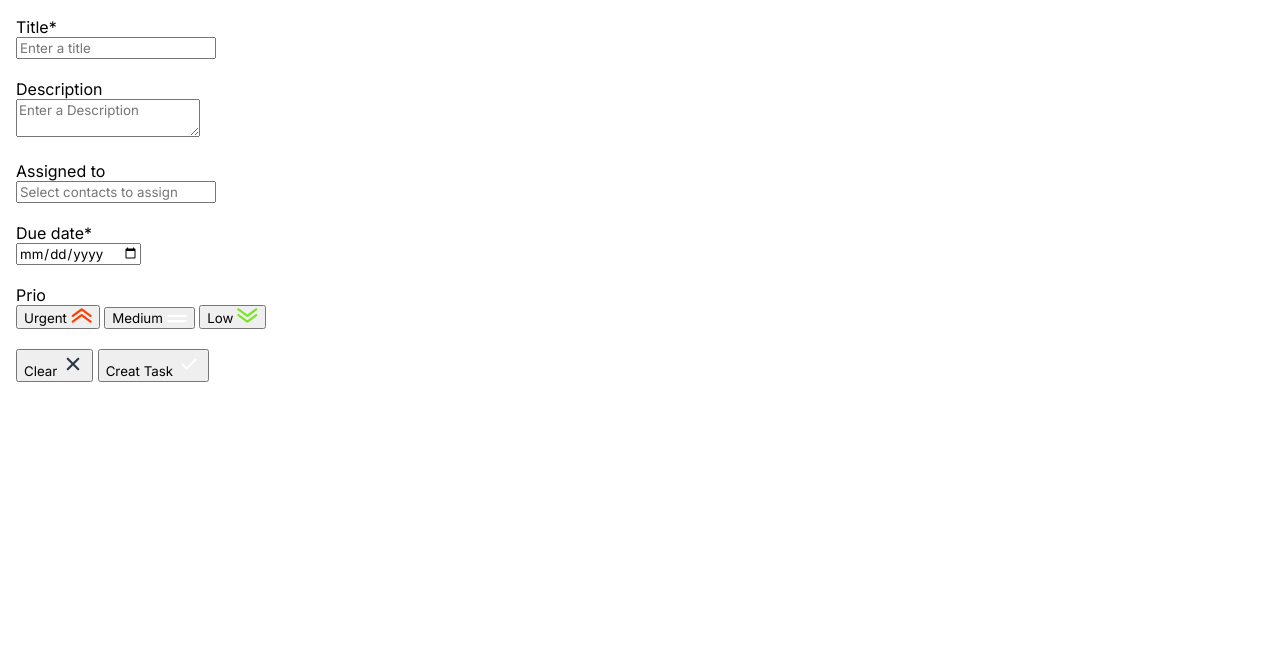
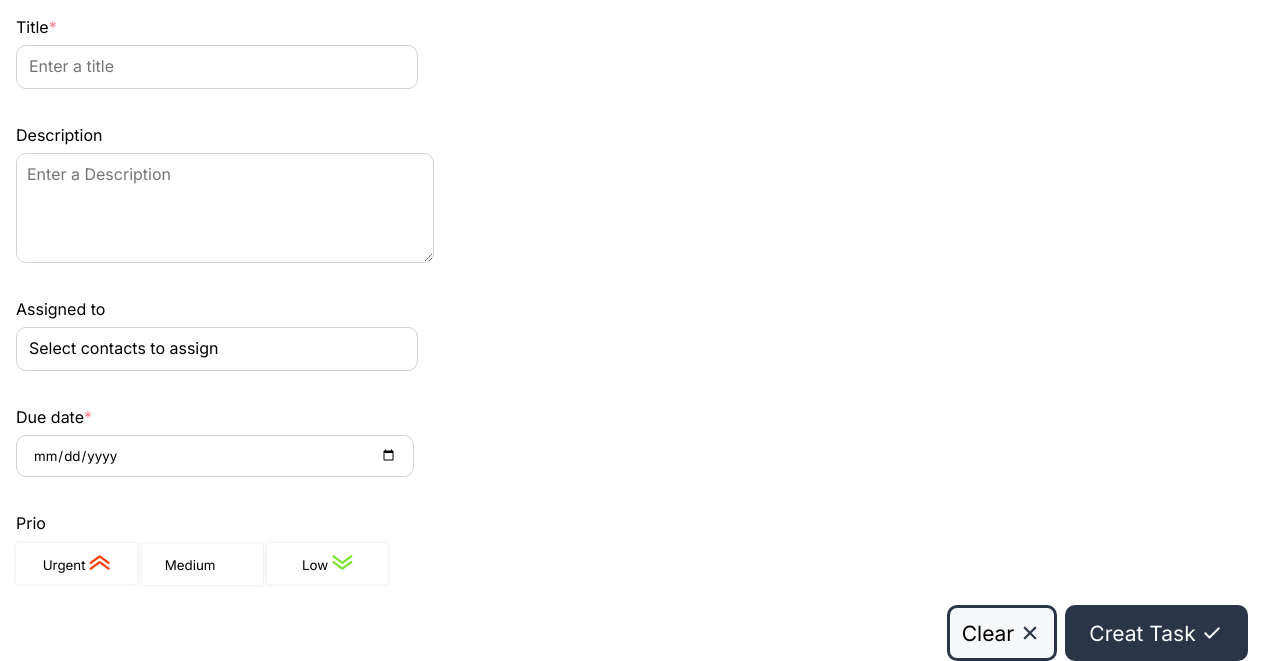
Before and after one commit to arocruzer/join-405, a plain HTML site: page HTML/addTask.html in a window 1280 px wide. Shown: the part 172-833 px from the top of the page. Before the commit the page ends 800 px from the top, so only its background shows below. Drawn offline with Linux system fonts and the light colour scheme; a web font is replaced by a local one.

Commit message:
added add taks html and assets

```diff
--- a/style.css
+++ b/style.css
@@ -86,3 +86,103 @@ h2{
     text-decoration-skip-ink: none;
 
 }
+.prio-container{
+  display: flex;
+  flex-direction: column;
+  gap: 10px;
+}
+.btn-prio{
+  height: 41px;
+  width: 121px;
+  background-color: #FFFFFF;
+  border: none;
+  box-shadow: 0px 0px 4px 0px #0000001A;
+}
+.clear-addTask-container{
+  display: flex;
+  flex-direction: row;
+  justify-content: flex-end;
+  padding-right: 16px;
+  gap: 8px;
+}
+
+.clear-btn{
+  height: 56px;
+  width: 110px;
+  border: solid #2A3647;
+  background-color: #f6f7f8;
+  border-radius: 10px;
+  display: flex;
+  align-items: center;
+  justify-content: center;
+  gap: 4px;
+  font-size: 21px;
+}
+.creatTask-btn{
+  height: 56px;
+  width: 183px;
+  color: white;
+  background-color: #2a3647;
+  border: solid #2A3647;
+  border-radius: 10px;
+  display: flex;
+  align-items: center;
+  justify-content: center;
+  gap: 4px;
+  font-size: 21px;
+}
+
+span{
+  color: #FF8190;
+}
+
+.title-input{
+  height: 40px;
+  width: 396px;
+  border: 1px solid #D1D1D1;
+  border-radius: 10px;
+}
+
+input::placeholder{
+  padding-left: 10px;
+  font-size: 16px;
+}
+
+.input-containers{
+  display: flex;
+  flex-direction: column;
+  gap: 8px;
+  padding-bottom: 16px;
+}
+.description-input{
+  height: 88px;
+  width: 396px;
+  border: 1px solid #D1D1D1;
+  border-radius: 10px;
+  padding: 10px;
+  font-size: 16px;
+}
+.assignTo-input{
+  height: 40px;
+  width: 396px;
+  border: 1px solid #D1D1D1;
+  border-radius: 10px;
+}
+.assignTo-input::placeholder{
+  color: black;
+}
+.date-input{
+  height: 40px;
+  width: 364px;
+  border: 1px solid #D1D1D1;
+  border-radius: 10px;
+  padding-left: 16px;
+  padding-right: 16px;
+}
+.login-header{
+  padding: 37px 38px;
+}
+.login-logo{
+  height: 78px;
+  width: 64px;
+}
```
Also changed, not shown: HTML/legalNotice.html (+1 -1 lines), index.html (+37 -8 lines).
